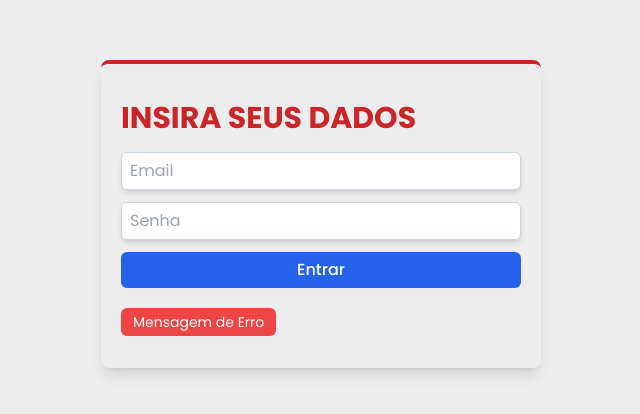
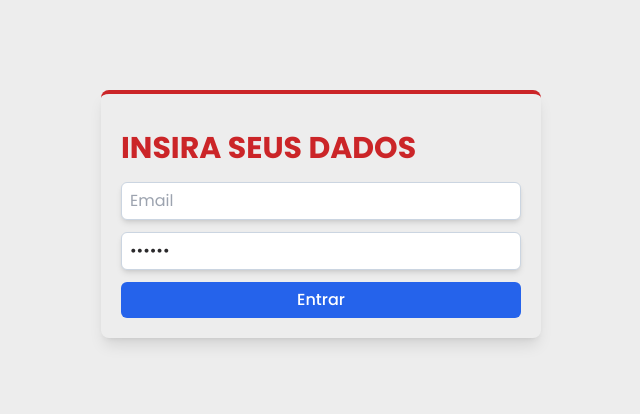
Before and after one commit to leuzaoo/map-telhas, a Next.js app: page /admin in a window 1280 px wide. Shown: the part 186-600 px from the top of the page, without its empty margins (319-959 px from the left). Built offline with nearby package versions, Linux system fonts and the light colour scheme.

Commit message:
Created new components and pages

```diff
--- a/app/admin/dashboard/page.jsx
+++ /dev/null
@@ -1,9 +0,0 @@
-import MessagesInfo from "../../ui/messages-info";
-
-export default function DashboardPage() {
-  return (
-    <div>
-      <MessagesInfo />
-    </div>
-  );
-}
--- /dev/null
+++ b/app/dashboard/page.jsx
@@ -0,0 +1,12 @@
+import { AuthProvider } from "@/app/Providers";
+import MessagesInfo from "../ui/messages-info";
+
+export default function DashboardPage() {
+  return (
+    <div>
+      <AuthProvider>
+        <MessagesInfo />
+      </AuthProvider>
+    </div>
+  );
+}
--- a/app/ui/login-form/index.jsx
+++ b/app/ui/login-form/index.jsx
@@ -1,7 +1,36 @@
-import Link from "next/link";
-import React from "react";
+"use client";
+import { useState } from "react";
+import { signIn } from "next-auth/react";
+import { useRouter } from "next/navigation";
 
 export default function LoginForm() {
+  const [email, setEmail] = useState("");
+  const [password, setPassword] = useState("second");
+  const [error, setError] = useState("");
+
+  const router = useRouter();
+
+  const handleSubmit = async (e) => {
+    e.preventDefault();
+
+    try {
+      const res = await signIn("credentials", {
+        email,
+        password,
+        redirect: false,
+      });
+
+      if (res.error) {
+        setError("Login ou senha inválido.");
+        return;
+      }
+
+      router.replace("/dashboard");
+    } catch (error) {
+      console.log(error);
+    }
+  };
+
   return (
     <div className="grid place-items-center h-screen">
       <div className="shadow-lg p-5 rounded-lg border-t-4 border-primaryRed w-full max-w-[440px]">
@@ -9,18 +38,30 @@ export default function LoginForm() {
           Insira seus dados
         </h1>
 
-        <form className="flex flex-col gap-3">
-          <input type="text" placeholder="Email" />
-          <input type="password" placeholder="Senha" />
+        <form onSubmit={handleSubmit} className="flex flex-col gap-3">
+          <input
+            type="text"
+            placeholder="Email"
+            onChange={(e) => setEmail(e.target.value)}
+            value={email}
+          />
+          <input
+            type="password"
+            placeholder="Senha"
+            onChange={(e) => setPassword(e.target.value)}
+            value={password}
+          />
           <button
             type="submit"
             className="bg-blue-600 hover:opacity-80 transition-all duration-200 text-white font-medium cursor-pointer px-6 py-2 rounded-md"
           >
             Entrar
           </button>
-          <div className="bg-red-500 text-white w-fit text-sm py-1 px-3 rounded-md mt-2">
-            Mensagem de Erro
-          </div>
+          {error && (
+            <div className="bg-red-500 text-white w-fit text-sm py-1 px-3 rounded-md mt-2">
+              {error}
+            </div>
+          )}
 
           {/* <Link href="/registrar" className="text-sm mt-5 text-right">
             Não possui uma conta? <span className="underline">Crie agora.</span>
--- a/app/ui/messages-info/index.jsx
+++ b/app/ui/messages-info/index.jsx
@@ -1,3 +1,25 @@
+"use client";
+import { signOut, useSession } from "next-auth/react";
+
 export default function MessagesInfo() {
-  return <div>MessagesInfo</div>;
+  const { data: session } = useSession();
+
+  return (
+    <div className="grid place-items-center h-screen">
+      <div className="shadow-lg p-8 bg-zinc-300/10 flex flex-col gap-2 my-6">
+        <div>
+          Nome: <span>{session?.user?.name}</span>
+        </div>
+        <div>
+          Email: <span>{session?.user?.email}</span>
+        </div>
+        <button
+          onClick={() => signOut()}
+          className="bg-red-500 text-white font-bold px-6 py-2 mt-3"
+        >
+          Sair
+        </button>
+      </div>
+    </div>
+  );
 }
--- /dev/null
+++ b/app/ui/register-form/index.jsx
@@ -0,0 +1,101 @@
+"use client";
+
+import Link from "next/link";
+import { useState } from "react";
+import { useRouter } from "next/navigation";
+
+export default function RegisterForm() {
+  const [name, setName] = useState("");
+  const [email, setEmail] = useState("");
+  const [password, setPassword] = useState("");
+  const [error, setError] = useState("");
+
+  const router = useRouter();
+
+  const handleSubmit = async (e) => {
+    e.preventDefault();
+
+    if (!name || !email || !password) {
+      setError("All fields are necessary.");
+      return;
+    }
+
+    try {
+      const resUserExists = await fetch("api/userExists", {
+        method: "POST",
+        headers: {
+          "Content-Type": "application/json",
+        },
+        body: JSON.stringify({ email }),
+      });
+
+      const { user } = await resUserExists.json();
+
+      if (user) {
+        setError("User already exists.");
+        return;
+      }
+
+      const res = await fetch("api/register", {
+        method: "POST",
+        headers: {
+          "Content-Type": "application/json",
+        },
+        body: JSON.stringify({
+          name,
+          email,
+          password,
+        }),
+      });
+
+      if (res.ok) {
+        const form = e.target;
+        form.reset();
+        router.push("/");
+      } else {
+        console.log("User registration failed.");
+      }
+    } catch (error) {
+      console.log("Error during registration: ", error);
+    }
+  };
+
+  return (
+    <div className="grid place-items-center h-screen">
+      <div className="shadow-lg p-5 rounded-lg border-t-4 border-green-400">
+        <h1 className="text-xl font-bold my-4">Register</h1>
+
+        <form onSubmit={handleSubmit} className="flex flex-col gap-3">
+          <input
+            onChange={(e) => setName(e.target.value)}
+            type="text"
+            placeholder="Full Name"
+          />
+          <input
+            onChange={(e) => setEmail(e.target.value)}
+            type="text"
+            placeholder="Email"
+          />
+          <input
+            onChange={(e) => setPassword(e.target.value)}
+            type="password"
+            placeholder="Password"
+          />
+          <button className="bg-green-600 text-white font-bold cursor-pointer px-6 py-2">
+            Register
+          </button>
+
+          {error && (
+            <div className="bg-red-500 text-white w-fit text-sm py-1 px-3 rounded-md mt-2">
+              {error}
+            </div>
+          )}
+
+          <Link className="text-sm mt-3 text-right" href={"/"}>
+            Already have an account? <span className="underline">Login</span>
+          </Link>
+        </form>
+      </div>
+    </div>
+  );
+}
```
